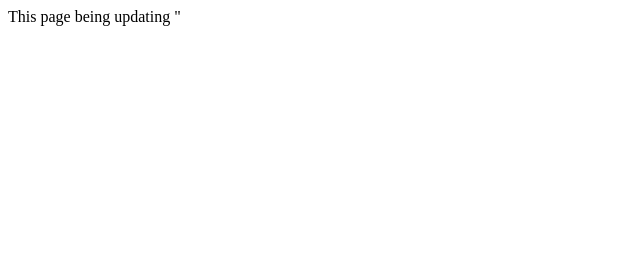
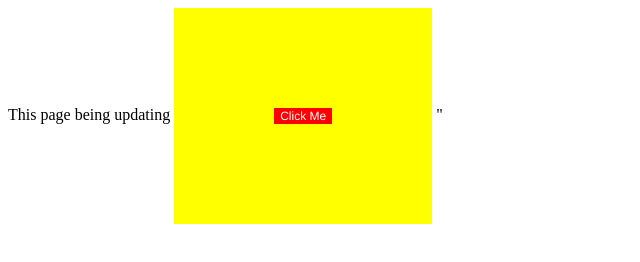
Before and after one commit to tejuteju123/tejjwebdev, a website: page frontend/html/index.html in a window 1280 px wide. Shown: the whole page, without its empty margins (0-640 px from the left). Drawn offline with nearby package versions, Linux system fonts and the light colour scheme.

Commit message:
bringing html css js together

```diff
--- a/frontend/css/index.css
+++ b/frontend/css/index.css
@@ -0,0 +1,12 @@
+.blueButton{
+    background-color: red;
+    font-size: 12px;
+    color: white;
+    border: 100px solid yellow;
+    font-family: 'Franklin Gothic Medium', 'Arial Narrow', Arial, sans-serif;
+}
+.RedButton{
+    background-color:blue;
+    font-size: 12px;
+    color:white;
+}
--- a/frontend/html/index.html
+++ b/frontend/html/index.html
@@ -9,6 +9,7 @@
 </head>
 <body>
     This page being updating
+    <button id="btnClick" class="blueButton" onclick="runonclick()">Click Me</button>
     <script src="https://cdnjs.cloudflare.com/ajax/libs/jquery/3.5.1/jquery.min.js" integrity="sha512-bLT0Qm9VnAYZDflyKcBaQ2gg0hSYNQrJ8RilYldYQ1FxQYoCLtUjuuRuZo+fjqhx/qtq/1itJ0C2ejDxltZVFg==" crossorigin="anonymous"></script>
     <script src="https://cdnjs.cloudflare.com/ajax/libs/twitter-bootstrap/4.5.3/js/bootstrap.min.js"></script>"
     <script src="/js/index.js"></script>
--- a/frontend/js/index.js
+++ b/frontend/js/index.js
@@ -0,0 +1,4 @@
+function runonclick(){
+    console.log("you clicked button");
+    alert("you clicked button");
+}
```
